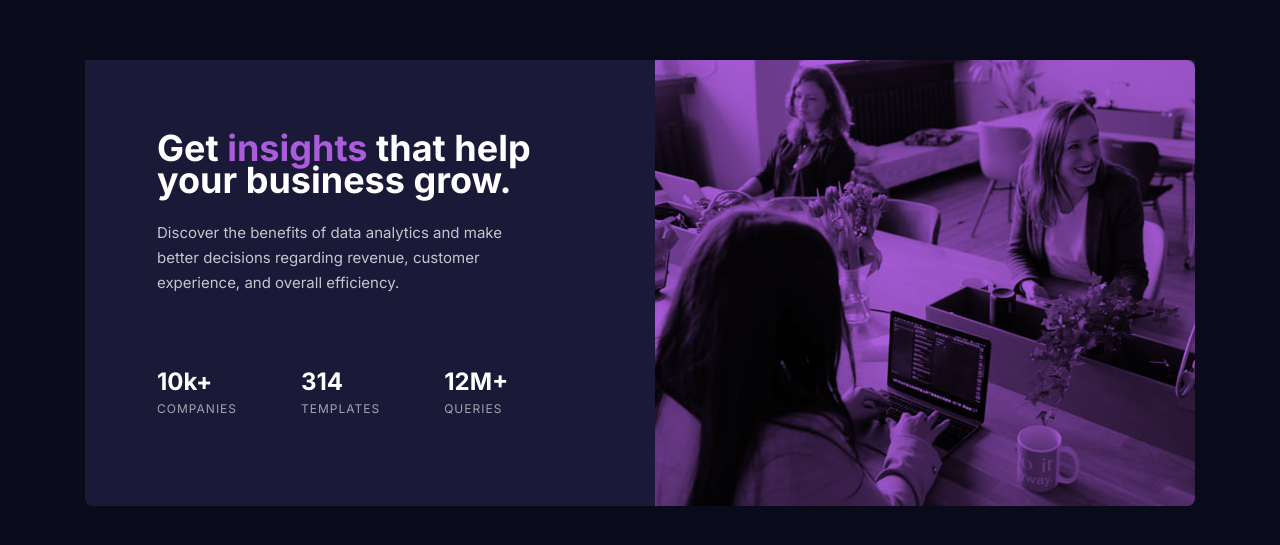
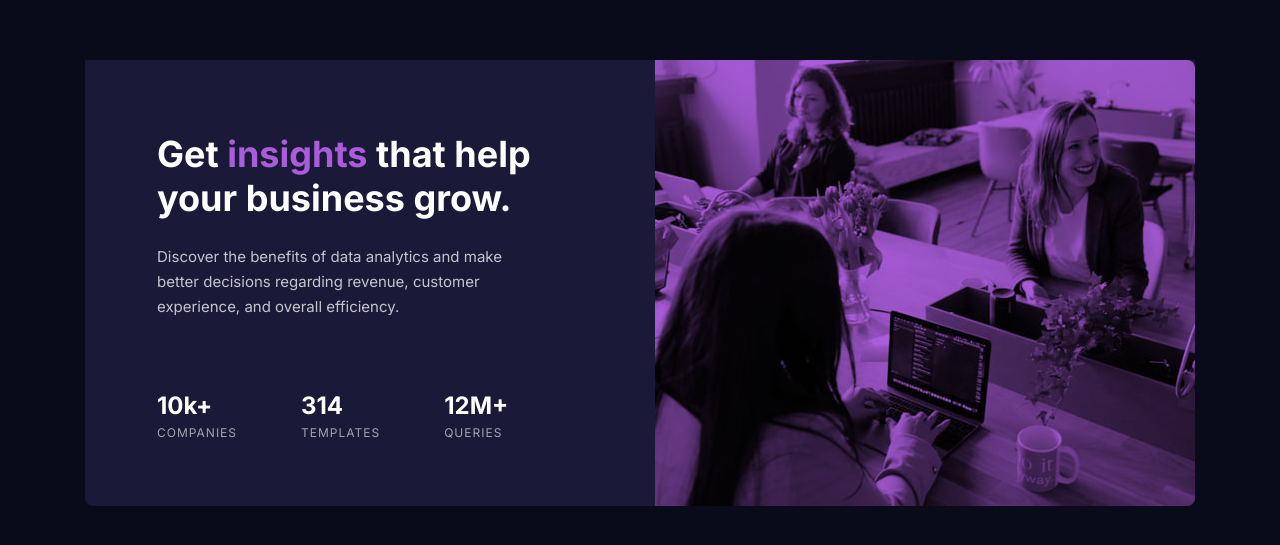
Before and after one commit to Saitenhexer/FEM-Stats-Preview, a plain HTML site: page index.html in a window 1280 px wide. Shown: the part 117-662 px from the top of the page. Drawn offline with Linux system fonts and the light colour scheme.

Commit message:
fixed the line-height in the Heading

```diff
--- a/style.css
+++ b/style.css
@@ -129,6 +129,7 @@ body {
 
   .text__heading {
     font-size: 2.25rem;
+    line-height: 2.75rem;
   }
 
   .text__description {
```
